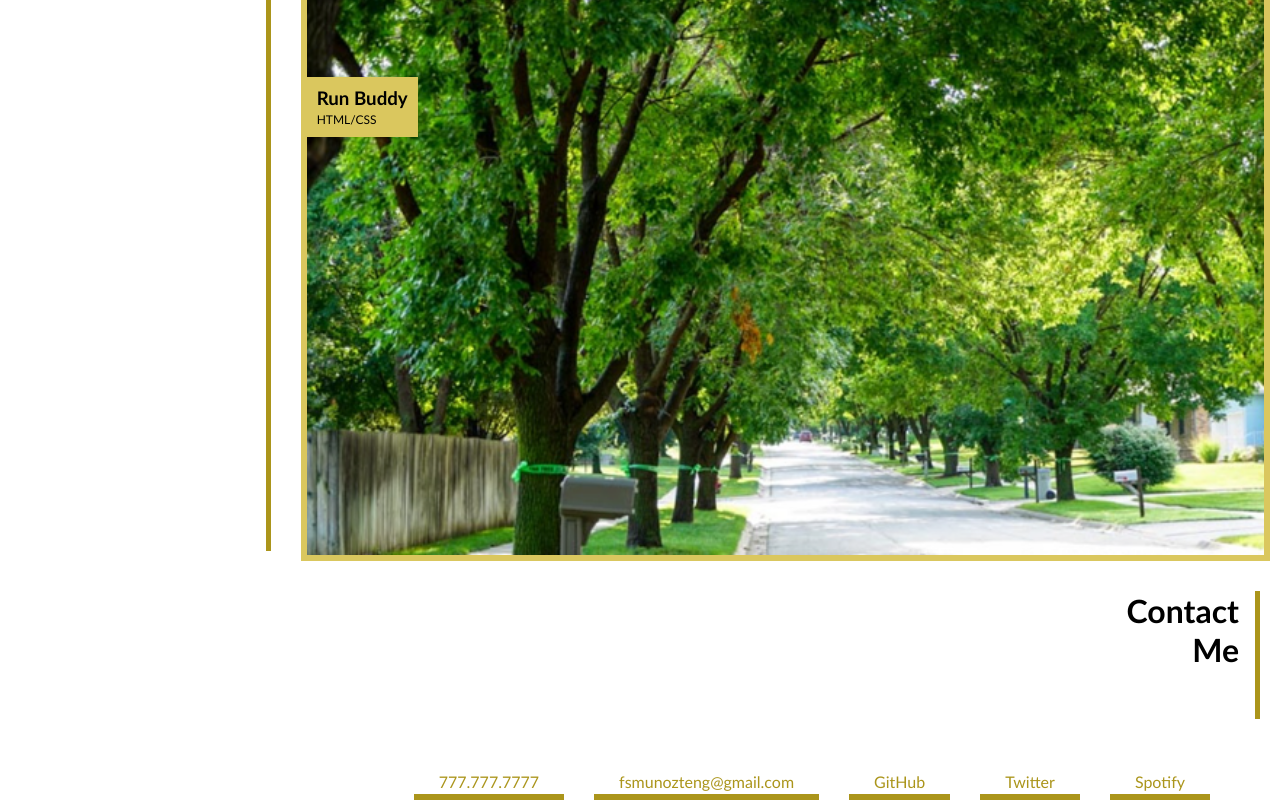
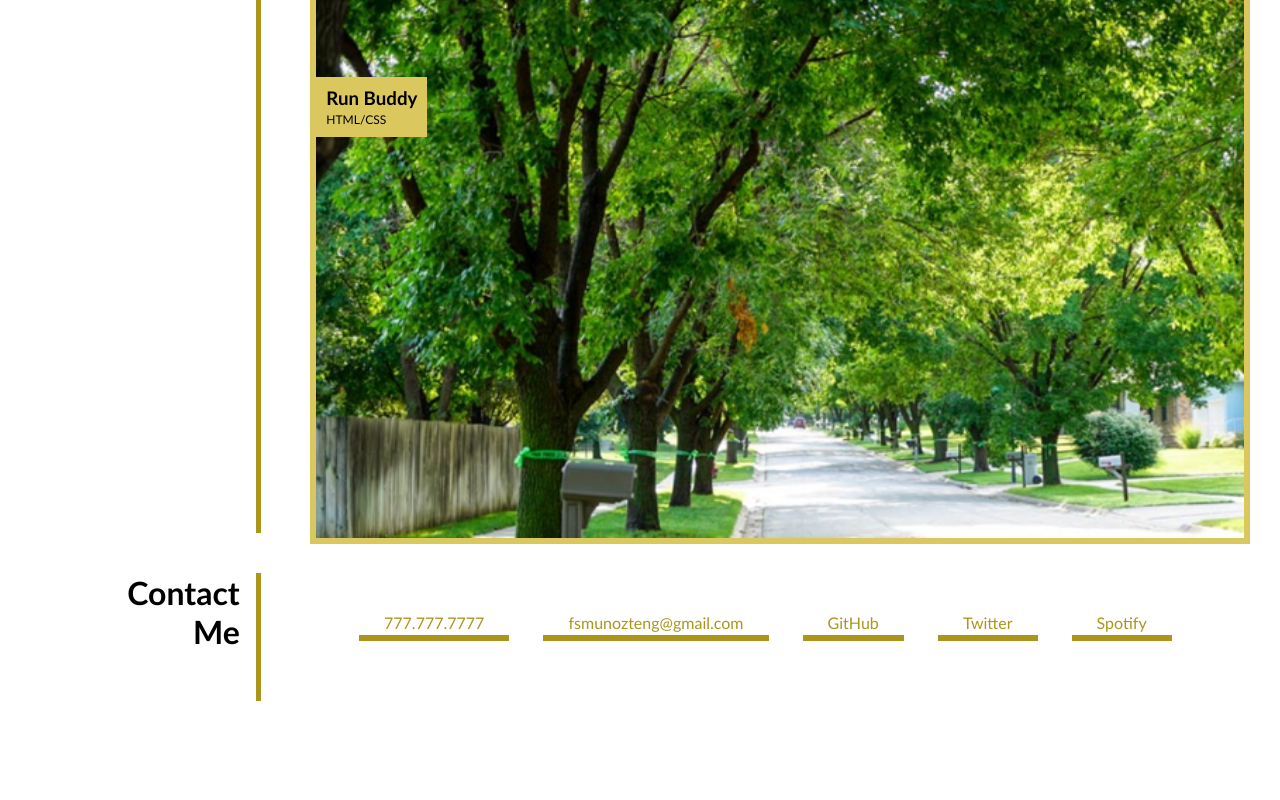
Before and after one commit to dahfefe/2-portfolio-start, a plain HTML site: page index.html in a window 1280 px wide. Shown: the part 1129-1929 px from the top of the page. After the commit the page ends 1850 px from the top, so only its background shows below. Drawn offline with Linux system fonts and the light colour scheme.

Commit message:
adjusted entire page layout to match the assignment example

```diff
--- a/assets/css/style.css
+++ b/assets/css/style.css
@@ -30,7 +30,7 @@ nav {
   display: flex;
 }
 
-.text-right {
+.header-nav {
   justify-content: right;
   margin-right: 40px;
 }
@@ -70,7 +70,6 @@ body {
 .bodyh1 {
   flex: 1;
   margin: 0 20px 20px -80px;
-  min-width: 170px;
   text-align: right;
   border-right: 5px solid var(--footerlinkcolor);
   padding-right: 16px;
@@ -82,9 +81,11 @@ body {
 
 .aboutme p {
   flex: 3;
+  padding: 0 20px;
 }
 
 main {
+  margin-top: 20px;
   margin-bottom: 20px;
   display: flex;
   flex-wrap: wrap;
@@ -99,6 +100,7 @@ main h1 {
   display: flex;
   flex-wrap: wrap;
   justify-content: space-evenly;
+  padding: 0 20px;
 }
 
 .card {
@@ -133,15 +135,23 @@ main h1 {
   min-height: 265px;
 }
 
+footer {
+  display: flex;
+  flex-wrap: wrap;
+}
+
 footer h1 {
   padding-bottom: 50px;
 }
 
+#footer_navlist {
+  flex: 3;
+  justify-content: space-around;
+  padding: 0 20px;
+}
+
 footer ul {
-  display: flex;
-  flex-wrap: wrap;
-  padding-top: 30px;
-  justify-content: space-evenly;
+  padding-top: 40px;
 }
 
 footer li {
--- a/index.html
+++ b/index.html
@@ -9,7 +9,7 @@
 
 <header>
   <h1 id="name-header">Felix</h1>
-  <nav class="text-right">
+  <nav class="header-nav">
     <ul>
       <li> <a href=#about_me_section>About Me</a></li>
       <li> <a href=#work_section>Work</a></li>
@@ -93,7 +93,7 @@
 
 <footer>
   <h1 class="bodyh1" id="contact_me_section" >Contact <br> Me</h1>
-  <nav class="text-right">
+  <nav class="text-right" id="footer_navlist">
     <ul>
       <li>777.777.7777</li>
       <li><a href="mailto:fsmunozteng@gmail.com">fsmunozteng@gmail.com</a></li>
```
